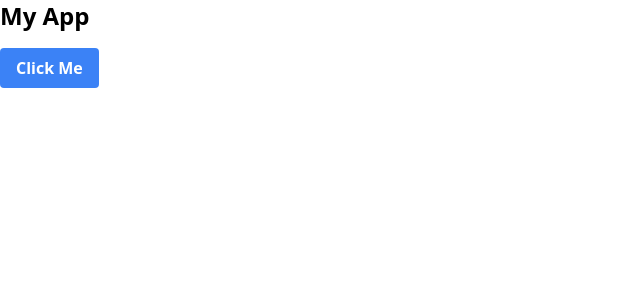
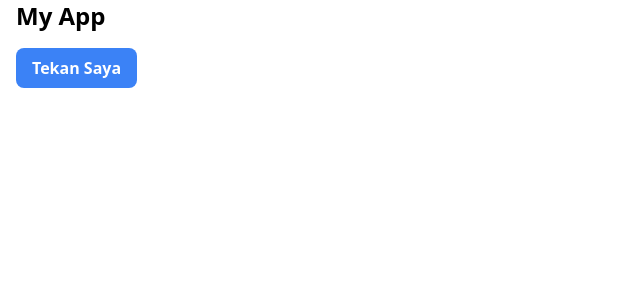
Before and after one commit to bimorajendraa/valentine, a React (Vite) app: page / in a window 1280 px wide. Shown: the top 300 px of the page, without its empty margins (0-640 px from the left). Built offline with nearby package versions, Linux system fonts and the light colour scheme.

Commit message:
adding button sizing

```diff
--- a/src/App.jsx
+++ b/src/App.jsx
@@ -7,9 +7,9 @@ const App = () => {
   };
 
   return (
-    <div className="container mx-auto">
+    <div className="container md:mx-auto px-4">
       <h1 className="text-2xl font-bold mb-4">My App</h1>
-      <Button onClick={handleClick}>Click Me</Button>
+      <Button/>
     </div>
   );
 };
--- a/src/components/button.jsx
+++ b/src/components/button.jsx
@@ -1,14 +1,18 @@
 import React from "react";
 
-const Button = ({ onClick, children }) => {
+function Button() {
+  const handleButtonClick = () => {
+    const tombol = document.getElementById('tombol');
+    const ukuranSekarang = window.getComputedStyle(tombol).getPropertyValue('font-size');
+    const ukuranBaru = parseFloat(ukuranSekarang) + 2;
+    tombol.style.fontSize = ukuranBaru + 'px';
+  };
+
   return (
-    <button
-      className="bg-blue-500 hover:bg-blue-700 text-white font-bold py-2 px-4 rounded"
-      onClick={onClick}
-    >
-      {children}
+    <button id="tombol" className="py-2 px-4 bg-blue-500 text-white font-semibold rounded-lg transition-all duration-300" onClick={handleButtonClick}>
+      Tekan Saya
     </button>
   );
-};
+}
 
 export default Button;
```
